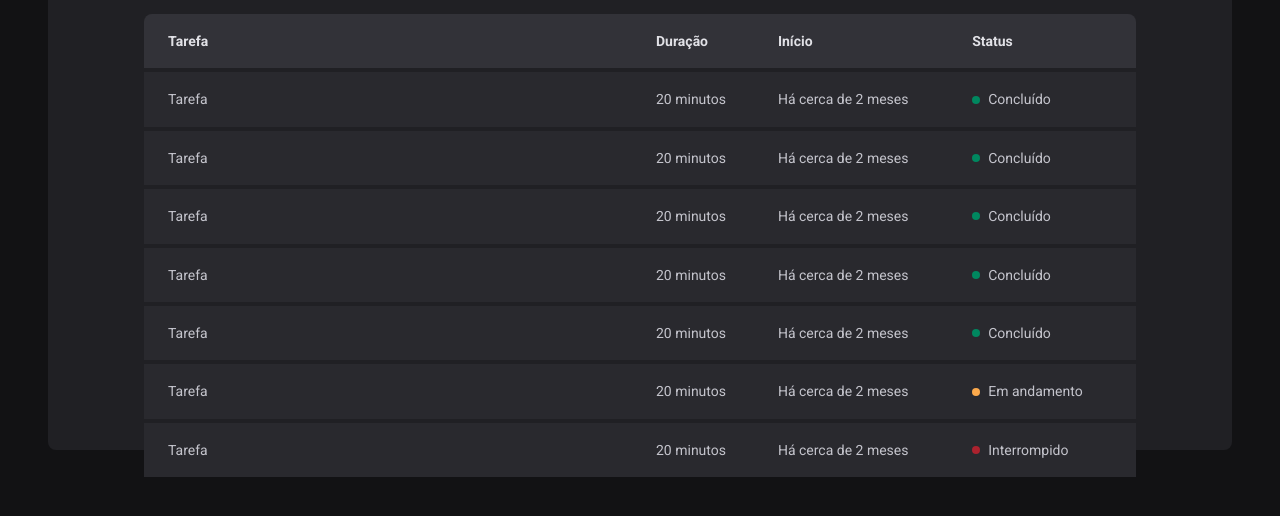
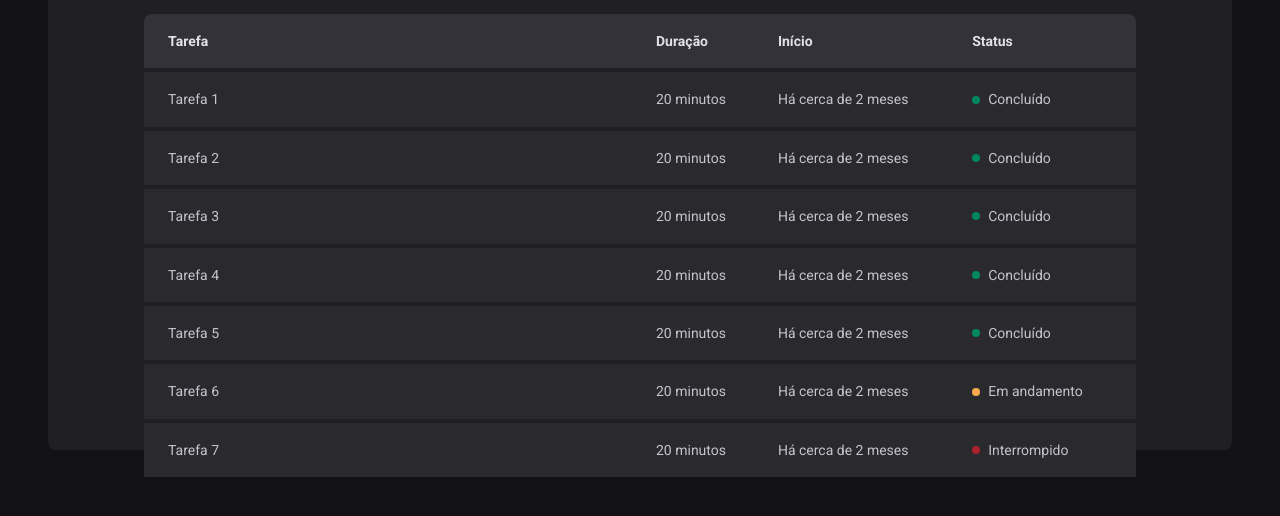
Before and after one commit to brunocs90/ignite-react-2022, a React (Vite) app in the folder 02-ignite-timer/: page /history in a window 1280 px wide. Shown: the part 270-786 px from the top of the page. Built offline with nearby package versions, Linux system fonts and the light colour scheme.

Commit message:
formularios

```diff
--- a/02-ignite-timer/package.json
+++ b/02-ignite-timer/package.json
@@ -9,11 +9,14 @@
     "preview": "vite preview"
   },
   "dependencies": {
+    "@hookform/resolvers": "^2.9.7",
     "phosphor-react": "^1.4.1",
     "react": "^18.2.0",
     "react-dom": "^18.2.0",
+    "react-hook-form": "^7.35.0",
     "react-router-dom": "^6.3.0",
-    "styled-components": "^5.3.5"
+    "styled-components": "^5.3.5",
+    "zod": "^3.19.0"
   },
   "devDependencies": {
     "@types/react": "^18.0.17",
--- a/02-ignite-timer/src/pages/History/index.tsx
+++ b/02-ignite-timer/src/pages/History/index.tsx
@@ -16,7 +16,7 @@ export function History() {
                     </thead>
                     <tbody>
                         <tr>
-                            <td>Tarefa</td>
+                            <td>Tarefa 1</td>
                             <td>20 minutos</td>
                             <td>Há cerca de 2 meses</td>
                             <td>
@@ -24,7 +24,7 @@ export function History() {
                             </td>
                         </tr>
                         <tr>
-                            <td>Tarefa</td>
+                            <td>Tarefa 2</td>
                             <td>20 minutos</td>
                             <td>Há cerca de 2 meses</td>
                             <td>
@@ -32,7 +32,7 @@ export function History() {
                             </td>
                         </tr>
                         <tr>
-                            <td>Tarefa</td>
+                            <td>Tarefa 3</td>
                             <td>20 minutos</td>
                             <td>Há cerca de 2 meses</td>
                             <td>
@@ -40,7 +40,7 @@ export function History() {
                             </td>
                         </tr>
                         <tr>
-                            <td>Tarefa</td>
+                            <td>Tarefa 4</td>
                             <td>20 minutos</td>
                             <td>Há cerca de 2 meses</td>
                             <td>
@@ -48,7 +48,7 @@ export function History() {
                             </td>
                         </tr>
                         <tr>
-                            <td>Tarefa</td>
+                            <td>Tarefa 5</td>
                             <td>20 minutos</td>
                             <td>Há cerca de 2 meses</td>
                             <td>
@@ -56,7 +56,7 @@ export function History() {
                             </td>
                         </tr>
                         <tr>
-                            <td>Tarefa</td>
+                            <td>Tarefa 6</td>
                             <td>20 minutos</td>
                             <td>Há cerca de 2 meses</td>
                             <td>
@@ -64,7 +64,7 @@ export function History() {
                             </td>
                         </tr>
                         <tr>
-                            <td>Tarefa</td>
+                            <td>Tarefa 7</td>
                             <td>20 minutos</td>
                             <td>Há cerca de 2 meses</td>
                             <td>
--- a/02-ignite-timer/src/pages/Home/index.tsx
+++ b/02-ignite-timer/src/pages/Home/index.tsx
@@ -1,16 +1,49 @@
 import { Play } from "phosphor-react";
-import { HomeContainer, FormContainer, CountdownContainer, Separator, StartCountDownButton, TaskInput, MinutesAmountInput } from "./styles";
+import { useForm } from "react-hook-form";
+import { zodResolver } from '@hookform/resolvers/zod';
+import * as zod from 'zod';
+
+import {
+    HomeContainer, FormContainer, CountdownContainer,
+    Separator, StartCountDownButton, TaskInput, MinutesAmountInput
+} from "./styles";
+
+const newCycleFormValidationSchema = zod.object({
+    task: zod.string().min(1, 'Informe a tarefa'),
+    minutesAmount: zod.number()
+        .min(5, 'O ciclo precisa ser no mínimo de 5 minutos')
+        .max(60, 'O ciclo precisa ser de no máximo 60 minutos'),
+});
+
+type NewCycleFormData = zod.infer<typeof newCycleFormValidationSchema>;
 
 export function Home() {
+    const { register, handleSubmit, watch, reset } = useForm<NewCycleFormData>({
+        resolver: zodResolver(newCycleFormValidationSchema),
+        defaultValues: {
+            task: '',
+            minutesAmount: 0,
+        },
+    });
+
+    function handleCreateNewCicle(data: NewCycleFormData) {
+        console.log(data);
+        reset();
+    }
+
+    const task = watch('task');
+    const isSubmitDisabled = !task;
+
     return (
         <HomeContainer>
-            <form action="">
+            <form onSubmit={handleSubmit(handleCreateNewCicle)} action="">
                 <FormContainer>
                     <label htmlFor="task">Vou trabalhar em</label>
                     <TaskInput
                         id="task"
                         list="task-suggestions"
                         placeholder="Dê um nome para o seu projeto"
+                        {...register('task')}
                     />
 
                     <datalist id="task-suggestions">
@@ -28,6 +61,7 @@ export function Home() {
                         step={5}
                         min={5}
                         max={60}
+                        {...register('minutesAmount', { valueAsNumber: true })}
                     />
 
                     <span>minutos.</span>
@@ -41,7 +75,7 @@ export function Home() {
                     <span>0</span>
                 </CountdownContainer>
 
-                <StartCountDownButton type="submit">
+                <StartCountDownButton disabled={isSubmitDisabled} type="submit">
                     <Play size={24} />
                     Começar
                 </StartCountDownButton>
```
Also changed, not shown: 1 other file (tests, documents, lock files or other folders).
